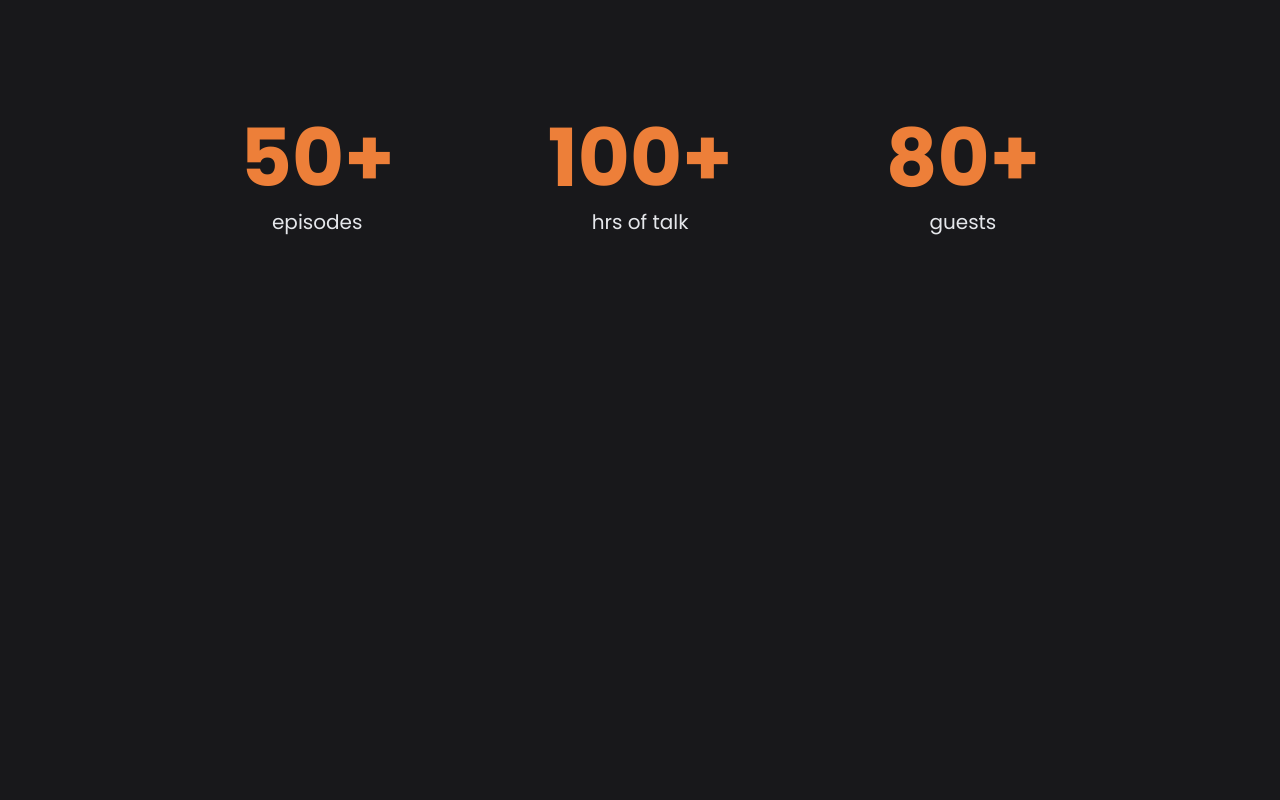
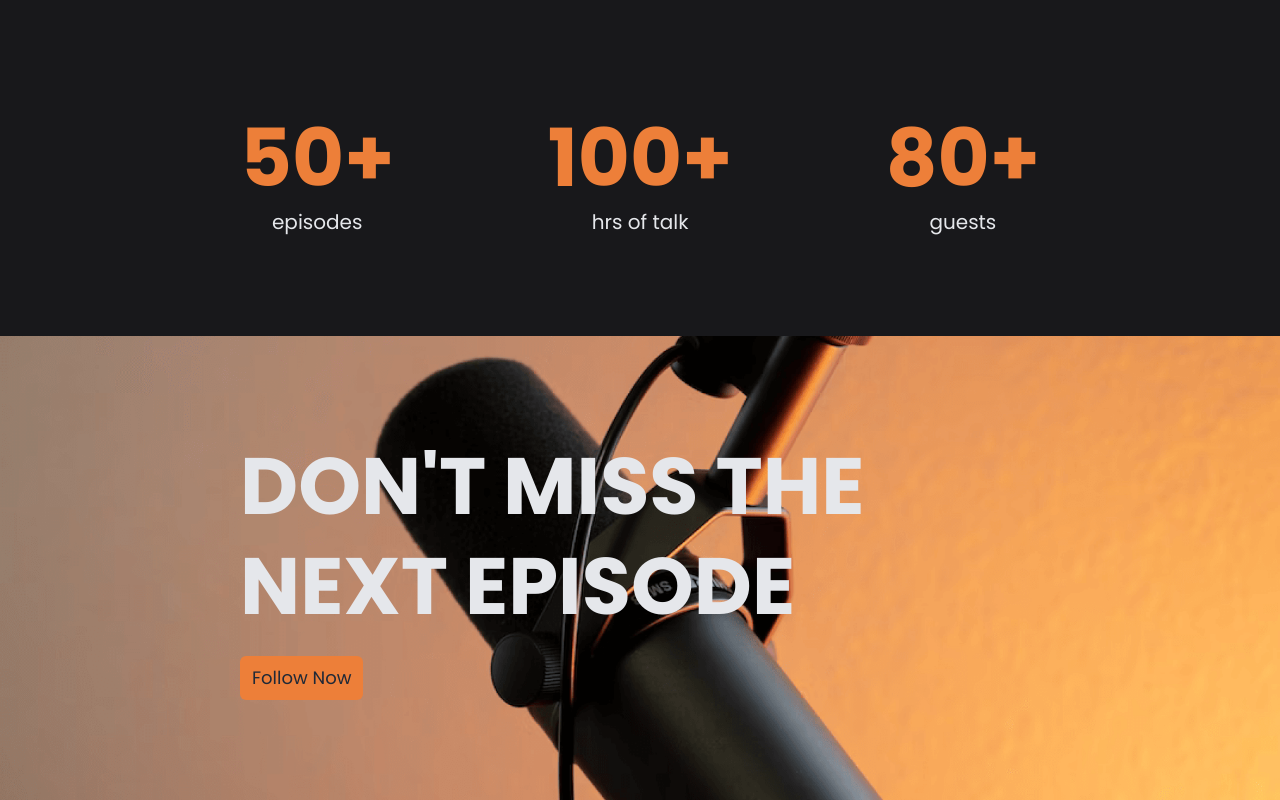
Before and after one commit to yladev/tailwind-podcast-landing, a website: page index.html in a window 1280 px wide. Shown: the part 2202-3002 px from the top of the page. Before the commit the page ends 2538 px from the top, so only its background shows below. Drawn offline with Linux system fonts and the light colour scheme.

Commit message:
update ui/cta

```diff
--- a/index.html
+++ b/index.html
@@ -116,5 +116,13 @@
             </div>
         </div>
     </section>
+
+    <!-- CTA -->
+    <section class="flex items-center justify-center py-[100px] bg-cta-img bg-cover bg-center">
+        <div class="max-w-[800px] w-[90%] mx-auto">
+            <h1 class="text-4xl md:text-[80px] font-bold leading-tight uppercase">Don't miss the next episode</h1>
+            <a href="#" class="btn-primary">Follow Now</a>
+        </div>
+    </section>
 </body>
 </html>
--- a/tailwind.config.js
+++ b/tailwind.config.js
@@ -2,6 +2,9 @@
 module.exports = {
   content: ["*.html"],
   theme: {
+    backgroundImage: {
+      'cta-img': "url(./images/mic.png)",
+    },
     extend: {
       colors: {
         primary: "#ED7F39"
```
Also changed, not shown: dist.css.
